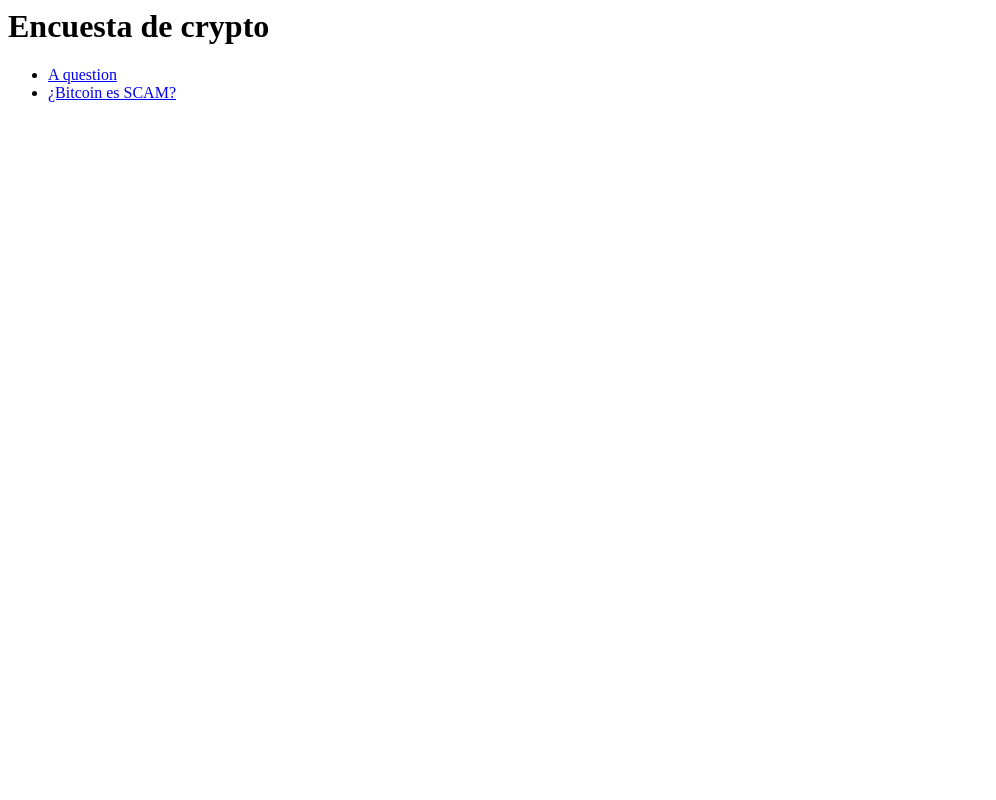
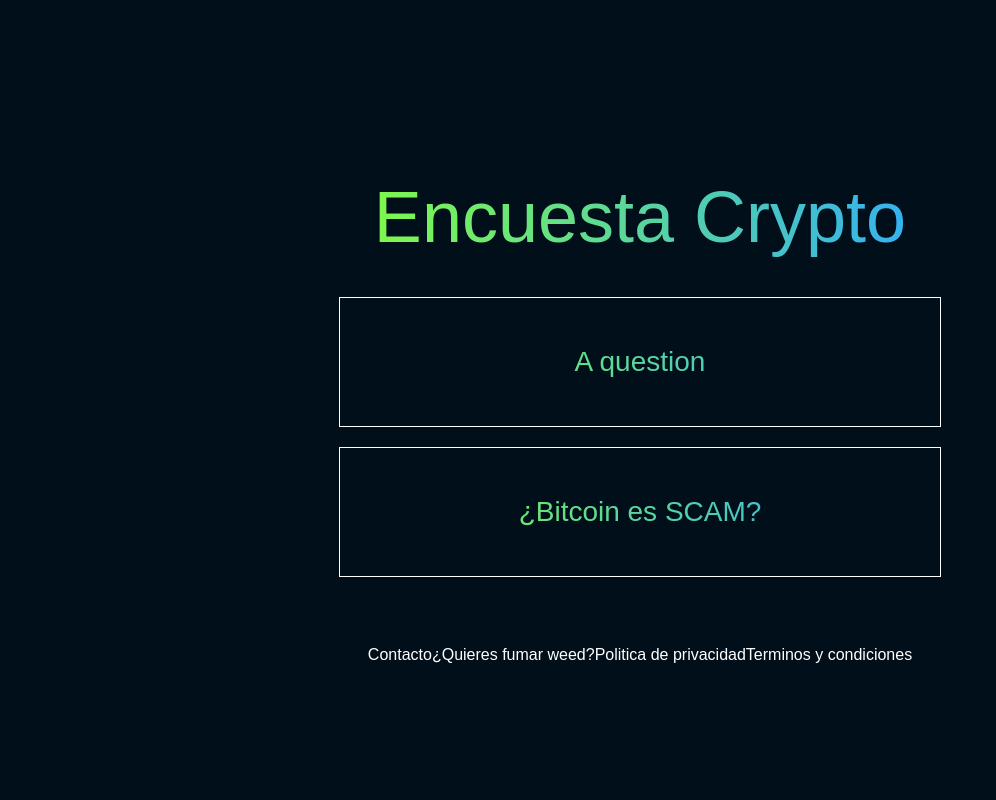
Before and after one commit to xtiv/encuesta_crypto, a Django app: page /encuestas/ in a window 1280 px wide. Shown: the whole page, without its empty margins (0-996 px from the left). Run offline with Django 4.2, Linux system fonts and the light colour scheme; data comes from the database, SQL or seed files in the repository.

Commit message:
css styles pt1

```diff
--- a/awardsRanking/awardsRanking/settings.py
+++ b/awardsRanking/awardsRanking/settings.py
@@ -117,6 +117,9 @@
 # https://docs.djangoproject.com/en/4.0/howto/static-files/
 
 STATIC_URL = 'static/'
+STATICFILES_DIRS = [
+    BASE_DIR / "static"
+    ]
 
 # Default primary key field type
 # https://docs.djangoproject.com/en/4.0/ref/settings/#default-auto-field
--- a/awardsRanking/encuestas/templates/encuestas/index.html
+++ b/awardsRanking/encuestas/templates/encuestas/index.html
@@ -1,5 +1,19 @@
-
-<h1>Encuesta de crypto</h1>
+{% load static %}
+<!DOCTYPE html>
+<html lang="en">
+<head>
+    <meta charset="UTF-8">
+    <meta http-equiv="X-UA-Compatible" content="IE=edge">
+    <meta name="viewport" content="width=device-width, initial-scale=1.0">
+    <link rel="stylesheet" href="{% static 'encuestas/reset.css' %}">
+    <link rel="stylesheet" href="{% static 'encuestas/style.css' %}">
+    <title>Encuesta Crypto</title>
+</head>
+<body>
+    <header>
+        <h1>Encuesta Crypto</h1>
+    </header>
+    <main>
         {% if latest_question_list %}
             <ul>
             {% for pregunta in latest_question_list  %}
@@ -13,3 +27,12 @@
         {% else %}
             <p>No polls are available</p>
         {% endif %}
+    </main>
+    <footer>
+        <a href="https://xtiv.com">Contacto</a>
+        <a href="#">¿Quieres fumar weed?</a>
+        <a href="#">Politica de privacidad</a>
+        <a href="#">Terminos y condiciones</a>
+    </footer>
+</body>
+</html>
--- /dev/null
+++ b/awardsRanking/static/encuestas/reset.css
@@ -0,0 +1,48 @@
+/* http://meyerweb.com/eric/tools/css/reset/
+   v2.0 | 20110126
+   License: none (public domain)
+*/
+
+html, body, div, span, applet, object, iframe,
+h1, h2, h3, h4, h5, h6, p, blockquote, pre,
+a, abbr, acronym, address, big, cite, code,
+del, dfn, em, img, ins, kbd, q, s, samp,
+small, strike, strong, sub, sup, tt, var,
+b, u, i, center,
+dl, dt, dd, ol, ul, li,
+fieldset, form, label, legend,
+table, caption, tbody, tfoot, thead, tr, th, td,
+article, aside, canvas, details, embed,
+figure, figcaption, footer, header, hgroup,
+menu, nav, output, ruby, section, summary,
+time, mark, audio, video {
+	margin: 0;
+	padding: 0;
+	border: 0;
+	font-size: 100%;
+	font: inherit;
+	vertical-align: baseline;
+}
+/* HTML5 display-role reset for older browsers */
+article, aside, details, figcaption, figure,
+footer, header, hgroup, menu, nav, section {
+	display: block;
+}
+body {
+	line-height: 1;
+}
+ol, ul {
+	list-style: none;
+}
+blockquote, q {
+	quotes: none;
+}
+blockquote:before, blockquote:after,
+q:before, q:after {
+	content: '';
+	content: none;
+}
+table {
+	border-collapse: collapse;
+	border-spacing: 0;
+}
--- /dev/null
+++ b/awardsRanking/static/encuestas/style.css
@@ -0,0 +1,71 @@
+body {
+    display: flex;
+    align-items: center;
+    justify-content: center;
+    flex-direction: column;
+
+    height: 100vh;
+    background: hsl(204, 100%, 5%);
+    font-family: Arial, Helvetica, sans-serif;
+}
+
+header {
+    display: flex;
+    align-items: center;
+    justify-content: center;
+
+    padding: 50px;
+    padding-top: 100px;
+
+    height: 60px;
+    font-size: 72px;
+    color: #71632d;
+
+}
+
+ul {
+    display: flex;
+    align-items: center;
+    justify-content: center;
+    flex-direction: column;
+}
+
+header, ul {
+    background: linear-gradient(
+        to right,
+        hsl(98 100% 62%),
+        hsl(204 100% 59%)
+    );
+    -webkit-background-clip: text;
+    -webkit-text-fill-color: transparent;
+    text-align: center;
+}
+
+li {
+    display: flex;
+    align-items: center;
+    justify-content: center;
+
+    width: 500px;
+
+    border: 1px solid white;
+    padding: 50px;
+    margin-bottom:20px;
+
+    font-size: 28px;
+}
+
+a {
+    color: white;
+    text-decoration: none;
+}
+
+footer {
+    display: flex;
+    align-items: center;
+    justify-content: space-evenly;
+
+    width: 100w;
+    padding: 50px 0;
+
+}
```
Also changed, not shown: awardsRanking/encuestas/admin.py (+14 -2 lines), awardsRanking/encuestas/templates/encuestas/detalle.html (+15 -0 lines), awardsRanking/static/encuestas/detail.css (added, +34 -0 lines), awardsRanking/encuestas/models.py (line endings or trailing spaces), awardsRanking/static/encuestas/images/fondo.gif (added). Lines whose indentation alone changed are shown as unchanged.
